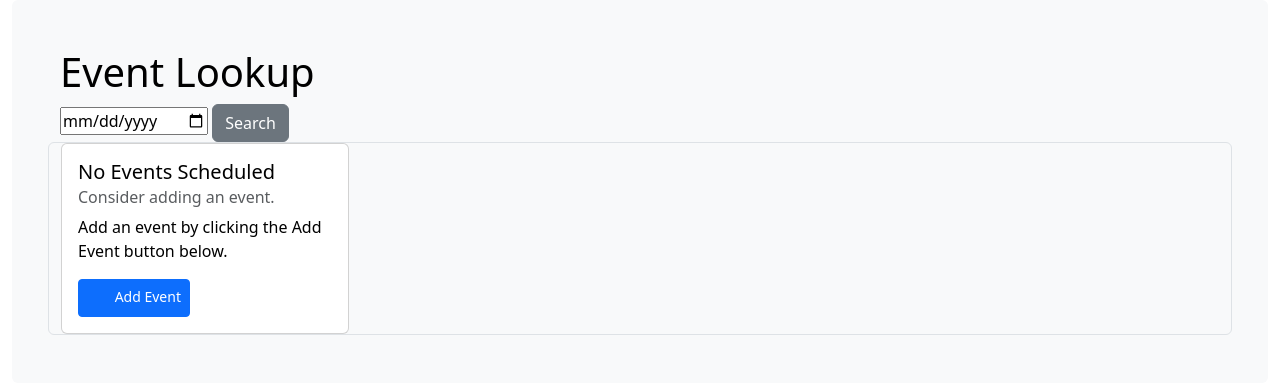
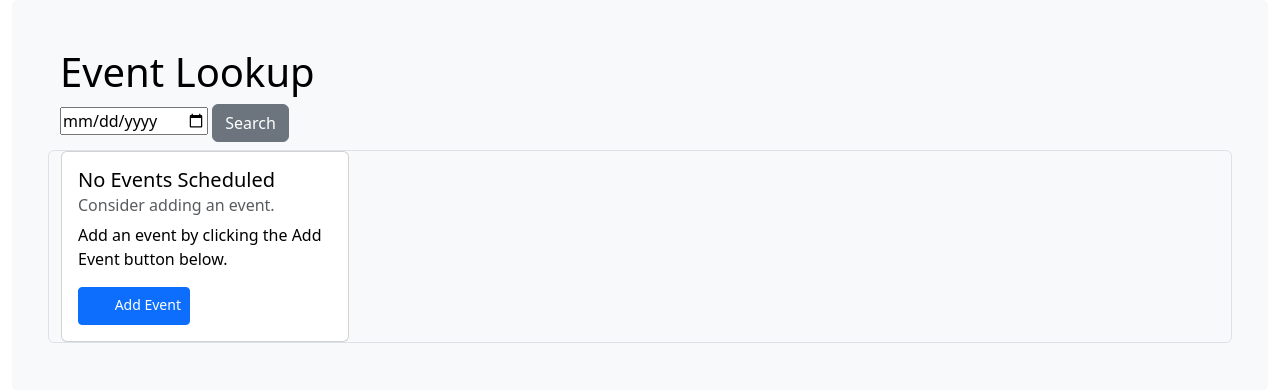
Before and after one commit to moemyself3/ObsPortal, a Django app: page /scheduler/eventlookup/ in a window 1280 px wide. Shown: the part 136-526 px from the top of the page. Run offline with Django 4.2, Linux system fonts and the light colour scheme; data that the repository does not hold is empty; parts of the project's set-up code (start-up, migrations or seed data) failed here and were passed over; some libraries are stand-ins or nearby versions.

Commit message:
add margin, style table eventlookup template

```diff
--- a/obsportal/scheduler/templates/scheduler/eventlookup.html
+++ b/obsportal/scheduler/templates/scheduler/eventlookup.html
@@ -7,7 +7,7 @@
 <div class="p-4 p-md-5 mb-4 text-bg-light rounded">
 
     <h1> Event Lookup </h1>
-    <div class="row">
+    <div class="row mb-2">
         <form action="{% url 'scheduler:event-lookup' %}" method="get">
             <input name="date" type="date">
             <button type="submit" class="btn btn-secondary">
@@ -17,7 +17,7 @@
     <div class="row">
         <div class="col mx-auto border rounded" style="width:75%">
             {% if event_list %}
-             <table class="table caption-top">
+             <table class="table caption-top table-striped table-hover">
                 <caption>Events for {{ today }}</caption>
                 <thead>
                     <th scope="col">Event ID</th>
```
